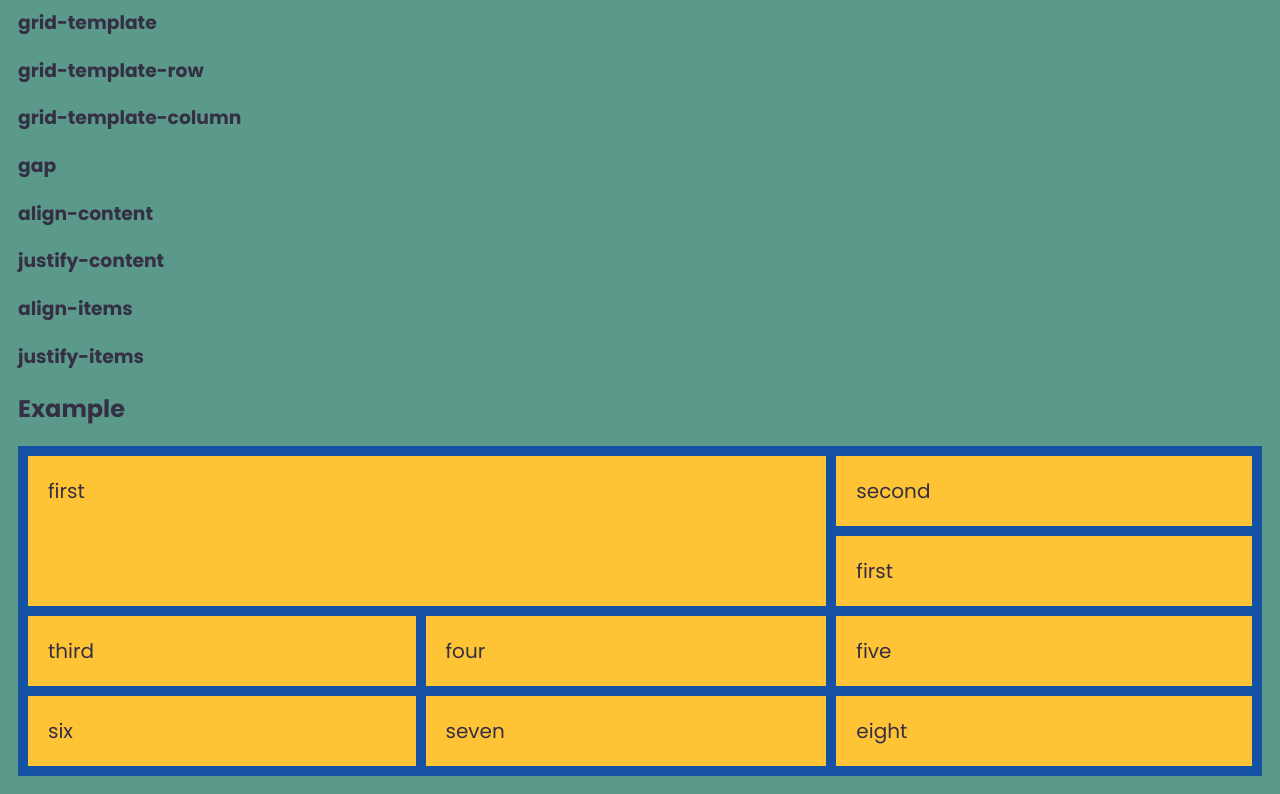
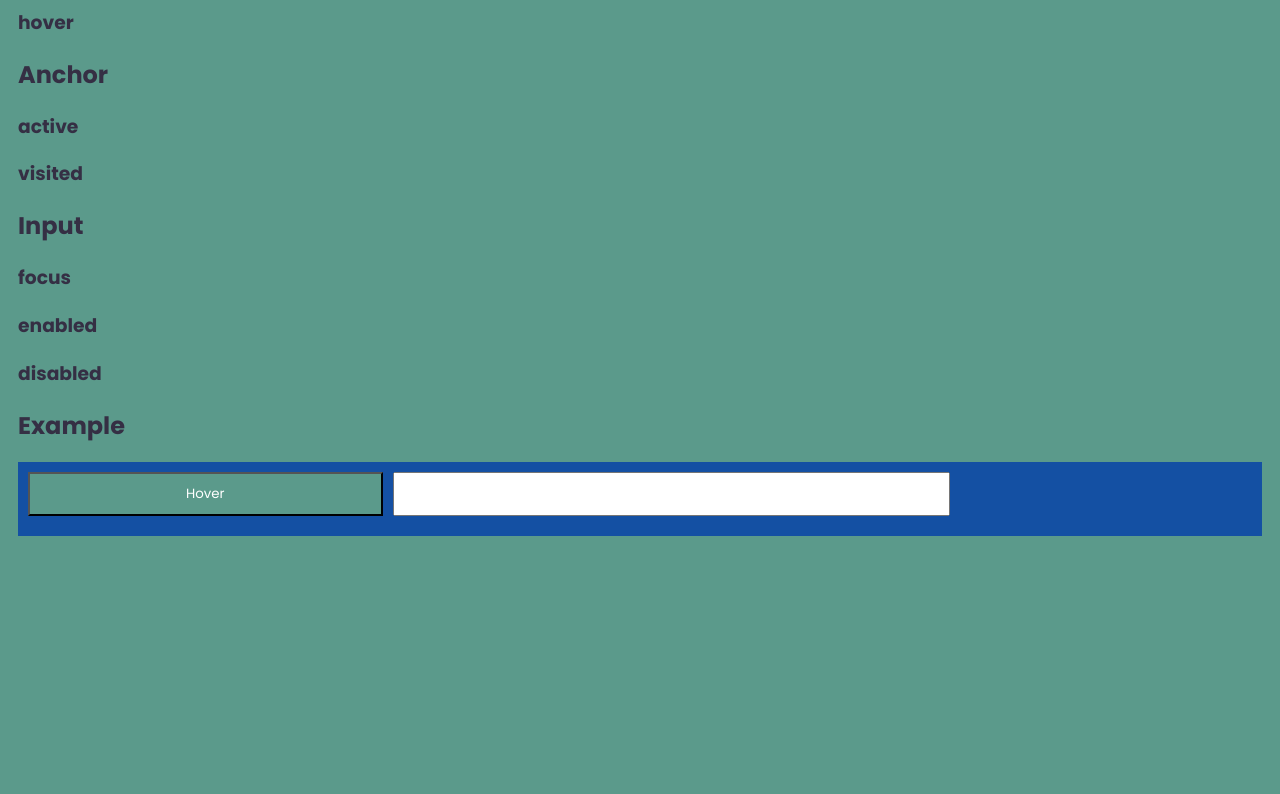
Before and after one commit to mohammedafeef/css-tutorial, a plain HTML site: page index.html in a window 1280 px wide. Shown: the part 101-895 px from the top of the page. After the commit the page ends 800 px from the top, so only its background shows below. Drawn offline with Linux system fonts and the light colour scheme.

Commit message:
chore(tutorial-12):psuedo class

```diff
--- a/index.html
+++ b/index.html
@@ -4,32 +4,25 @@
     <meta charset="UTF-8" />
     <meta name="viewport" content="width=device-width, initial-scale=1.0" />
     <link rel="stylesheet" href="./style.css" />
-    <title>Grid properties</title>
+    <title>Pseudo class</title>
   </head>
   <body>
     <div class="wrapper">
-      <h1>grid</h1>
-      <h3>grid-template</h3>
-      <h3>grid-template-row</h3>
-      <h3>grid-template-column</h3>
-      <h3>gap</h3>
-      <h3>align-content</h3>
-      <h3>justify-content</h3>
-      <h3>align-items</h3>
-      <h3>justify-items</h3>
+      <h1>Pseudo class</h1>
+      <h3>hover</h3>
+      <h2>Anchor</h2>
+      <h3>active</h3>
+      <h3>visited</h3>
+      <h2>Input</h2>
+      <h3>focus</h3>
+      <h3>enabled</h3>
+      <h3>disabled</h3>
     </div>
     <div>
       <h2>Example</h2>
       <div class="container">
-        <div class="item main-area">first</div>
-        <div class="item">second</div>
-        <div class="item">first</div>
-        <div class="item">third</div>
-        <div class="item">four</div>
-        <div class="item">five</div>
-        <div class="item">six</div>
-        <div class="item">seven</div>
-        <div class="item">eight</div>
+        <button>Hover</button>
+        <input type="text"/>
       </div>
     </div>
   </body>
--- a/style.css
+++ b/style.css
@@ -28,3 +28,22 @@ body {
   padding: 20px;
   background: #ffc436;
 }
+
+.container button {
+  padding: 10px;
+  background: #5b9a8b;
+  color: white;
+}
+
+button:hover {
+  background: black;
+}
+
+input:focus {
+  outline: none;
+  background: #5b9a8b;
+}
+
+.container:hover {
+  background: yellow;
+}
```
